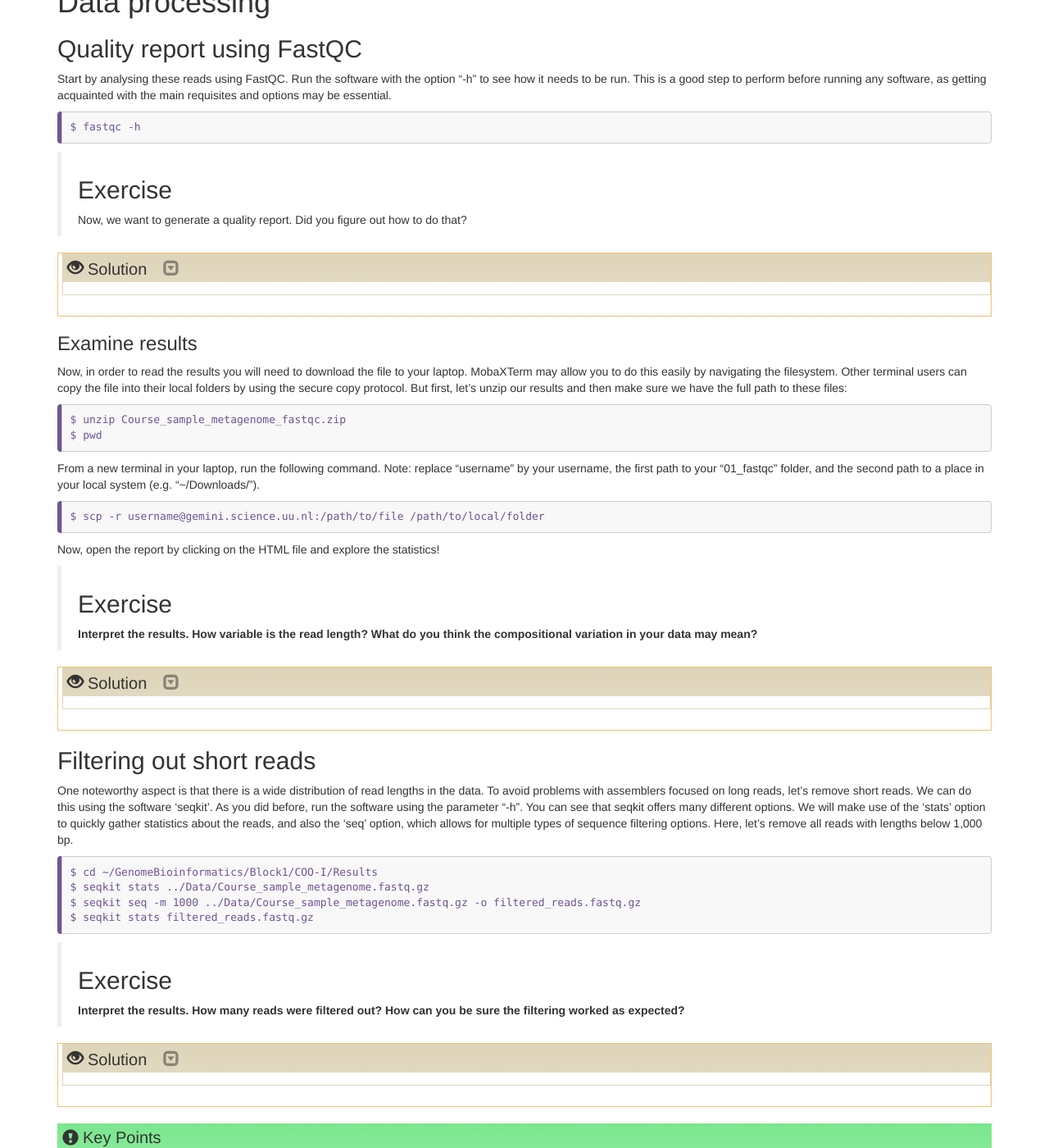
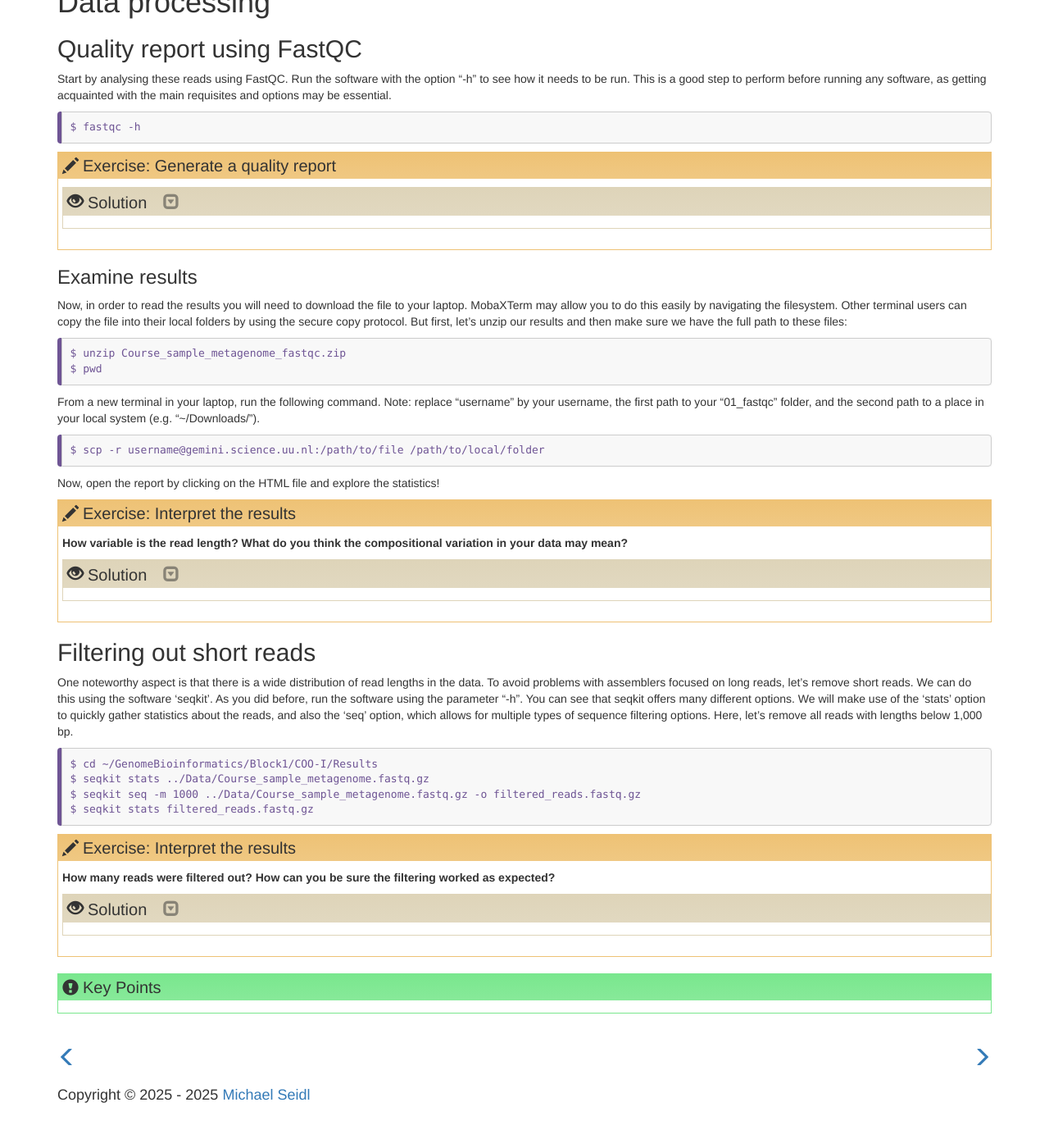
Before and after one commit to TeamMGE/GenomeBioinformaticsCourse, a Jekyll site: the page built from _episodes/12-COOI.md, in a window 1280 px wide and 1400 px high, scrolled down 367 px. Shown: the whole window at 82% size. Built offline with Jekyll 4.4.1, drawn with Linux system fonts in a browser that asks for light colours; after the commit the page ends 1723 px from its top, so only the background shows below that.

Commit message:
Update 12-COOI.md

```diff
--- a/_episodes/12-COOI.md
+++ b/_episodes/12-COOI.md
@@ -21,10 +21,7 @@ $ fastqc -h
 ~~~
 {: .bash}
 
-> ## Exercise
->
-> Now, we want to generate a quality report. Did you figure out how to do that?
-
+> ## Exercise: Generate a quality report
 >
 >> ## Solution
 >>
@@ -54,10 +51,9 @@ $ scp -r username@gemini.science.uu.nl:/path/to/file /path/to/local/folder
 
 Now, open the report by clicking on the HTML file and explore the statistics!
 
-> ## Exercise
+> ## Exercise: Interpret the results
 >
-> **Interpret the results. How variable is the read length? What do you think the compositional variation in your data may mean?**
-
+> **How variable is the read length? What do you think the compositional variation in your data may mean?**
 >
 >> ## Solution
 >> We can see that our fastq file contains 60099 sequences, and a total of almost 500 million bases. We also see that there is a
@@ -91,10 +87,9 @@ $ seqkit stats filtered_reads.fastq.gz
 ~~~
 {: .bash}
 
-> ## Exercise
+> ## Exercise: Interpret the results
 >
-> **Interpret the results. How many reads were filtered out? How can you be sure the filtering worked as expected?**
-
+> **How many reads were filtered out? How can you be sure the filtering worked as expected?**
 >
 >> ## Solution
 >> The minimum length moves from 50 bp to 1000 bp, as expected from removing all reads with lenghts below 1000 bp. We can also
```
